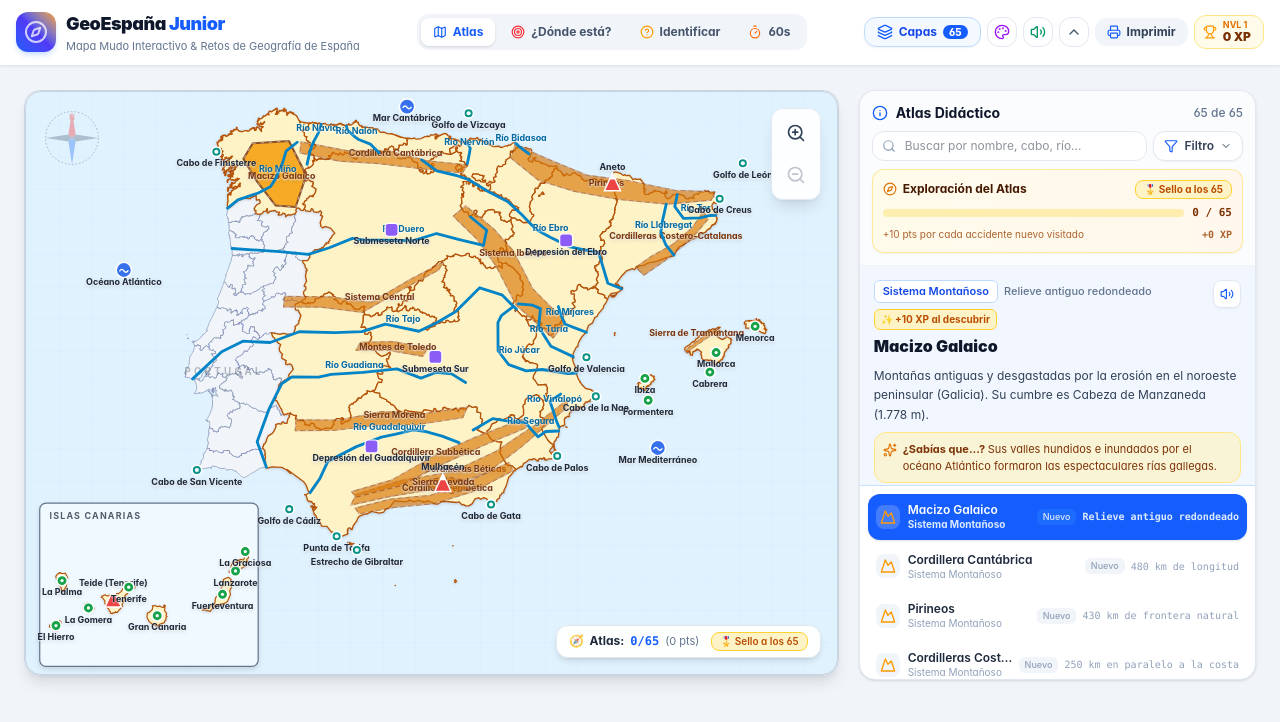
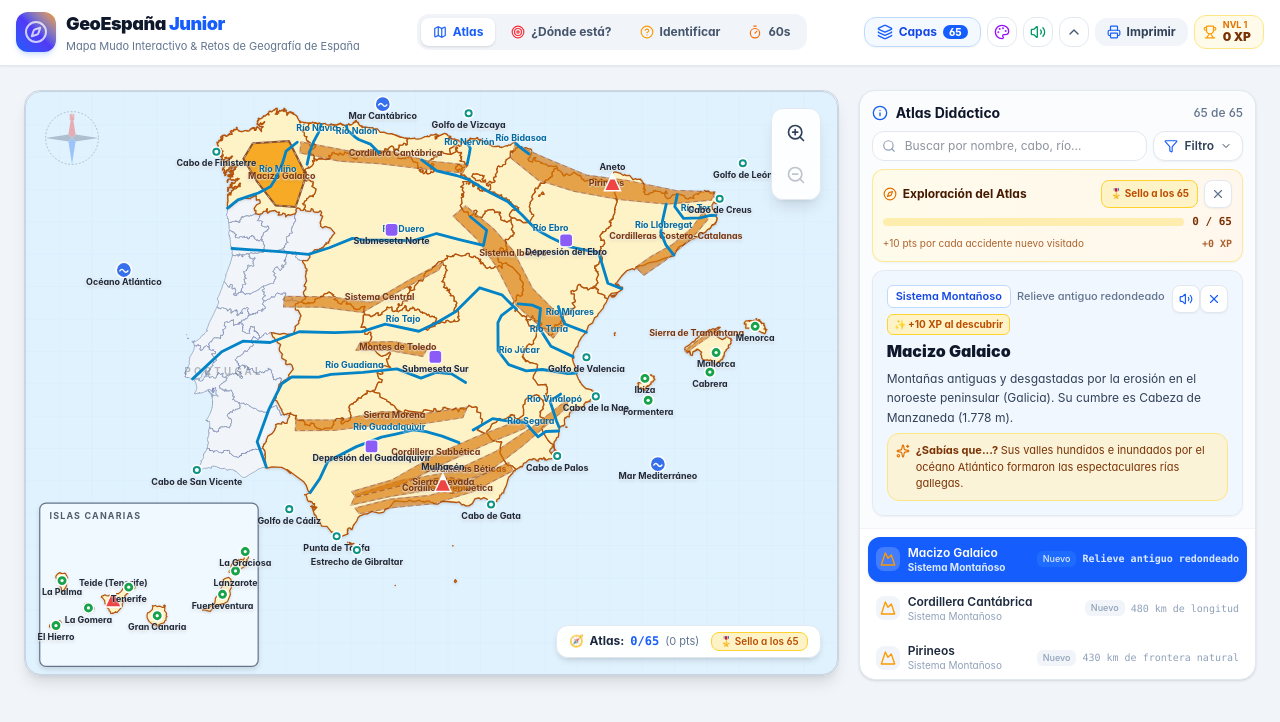
Before and after one commit to pmacia/mapa-mudo, a React (Vite) app: page / in a window 1280 px wide. Shown: the top 722 px of the page. Built offline with nearby package versions, Linux system fonts and the light colour scheme.

Commit message:
feat: add real Spanish map cartographic data
Integrate initial vector paths for the Spanish map and update ExplorePanel interface to support nullable selection and extended UI state.

```diff
--- a/src/App.tsx
+++ b/src/App.tsx
@@ -456,7 +456,7 @@ export default function App() {
             className="flex items-center gap-2 px-5 py-3 bg-blue-600 hover:bg-blue-700 text-white rounded-full font-bold text-xs shadow-xl active:scale-95 transition-transform border border-blue-400/40 cursor-pointer"
           >
             <List className="w-4 h-4" />
-            <span>Ver Fichas y Lista ({activeElements.length})</span>
+            <span>Accidentes ({activeElements.length})</span>
             <ChevronUp className="w-4 h-4" />
           </button>
         </div>
--- a/src/components/Explore/ExplorePanel.tsx
+++ b/src/components/Explore/ExplorePanel.tsx
@@ -24,7 +24,7 @@ import {
 interface ExplorePanelProps {
   elements: GeoElement[];
   selectedElement: GeoElement | null;
-  onSelectElement: (element: GeoElement) => void;
+  onSelectElement: (element: GeoElement | null) => void;
   activeCategory?: CategoryType | 'todos';
   onCategoryChange?: (cat: CategoryType | 'todos') => void;
   visitedAtlasIds?: string[];
@@ -57,6 +57,7 @@ export const ExplorePanel: React.FC<ExplorePanelProps> = ({
   const [selectedCat, setSelectedCat] = useState<CategoryType | 'todos'>(activeCategory);
   const [isFilterDropdownOpen, setIsFilterDropdownOpen] = useState(false);
   const filterDropdownRef = useRef<HTMLDivElement>(null);
+  const [showProgressCard, setShowProgressCard] = useState(true);
 
   // Sync if prop changes
   useEffect(() => {
@@ -117,7 +118,7 @@ export const ExplorePanel: React.FC<ExplorePanelProps> = ({
 
   return (
     <div className="flex flex-col h-[650px] max-h-[calc(100vh-210px)] bg-white dark:bg-slate-900 border border-slate-200 dark:border-slate-800 rounded-2xl shadow-sm overflow-hidden">
-      {/* Header, Search & Category Filter (Compact layout saving maximum vertical space) */}
+      {/* Header, Search, Category Filter (Compact layout saving maximum vertical space), detalles de la selección (opcional) */}
       <div className="p-3 border-b border-slate-100 dark:border-slate-800 flex flex-col gap-2 shrink-0 bg-slate-50/50 dark:bg-slate-900/50">
         <div className="flex items-center justify-between">
           <div className="flex items-center gap-2">
@@ -233,6 +234,7 @@ export const ExplorePanel: React.FC<ExplorePanelProps> = ({
         </div>
 
         {/* Atlas Gamification Progress Card */}
+        {showProgressCard && (
         <div className="bg-gradient-to-r from-amber-50 to-orange-50 dark:from-amber-950/40 dark:to-orange-950/20 border border-amber-200/80 dark:border-amber-900/60 rounded-xl p-2.5 flex flex-col gap-1.5 shadow-xs">
           <div className="flex items-center justify-between text-xs">
             <div className="flex items-center gap-1.5 font-bold text-amber-950 dark:text-amber-200">
@@ -240,19 +242,33 @@ export const ExplorePanel: React.FC<ExplorePanelProps> = ({
               <span>Exploración del Atlas</span>
             </div>
 
+            <div className="flex items-center justify-end gap-1.5">
               {atlasStampUnlocked ? (
                 <button
                   onClick={onOpenStampModal}
-                className="flex items-center gap-1 bg-amber-500 hover:bg-amber-600 active:scale-95 text-white text-[10px] font-black px-2 py-0.5 rounded-lg shadow-xs cursor-pointer transition-transform"
+                  className="h-7 flex items-center justify-center gap-1 bg-amber-500 hover:bg-amber-600 active:scale-95 text-white text-[10px] font-black px-2 rounded-lg shadow-xs cursor-pointer transition-transform"
                   title="¡Sello Real Conseguido! Pulsa para ver"
                 >
                   <span>🎖️ Sello Obtenido</span>
                 </button>
               ) : (
-              <span className="text-[10px] font-bold text-amber-700 dark:text-amber-300 bg-amber-100 dark:bg-amber-900/40 border border-amber-300 dark:border-amber-800 px-2 py-0.5 rounded-lg">
+                <span className="h-7 flex items-center justify-center text-[10px] font-bold text-amber-700 dark:text-amber-300 bg-amber-100 dark:bg-amber-900/40 border border-amber-300 dark:border-amber-800 px-2 rounded-lg">
                   🎖️ Sello a los 65
                 </span>
               )}
+
+              {/* Botón para cerrar la Progress Card */}
+              <button
+                type="button"
+                onClick={() => setShowProgressCard(false)}
+                className="h-7 w-7 shrink-0 flex items-center justify-center bg-white dark:bg-slate-800 hover:bg-red-100 dark:hover:bg-red-900/30 text-slate-500 dark:text-slate-400 hover:text-red-600 dark:hover:text-red-400 rounded-lg border border-slate-200 dark:border-slate-700 transition-colors shadow-xs cursor-pointer"
+                title="Cerrar progreso"
+                aria-label="Cerrar progreso"
+              >
+                <X className="w-3.5 h-3.5" />
+              </button>
+            </div>
+
           </div>
 
           {/* Progress bar and counter */}
@@ -280,11 +296,11 @@ export const ExplorePanel: React.FC<ExplorePanelProps> = ({
             </span>
           </div>
         </div>
-      </div>
+        )}
 
       {/* Selected Element Detailed Card (If any is selected) */}
       {selectedElement && (
-        <div className="p-3.5 bg-blue-50/80 dark:bg-slate-800/95 border-b border-blue-200/80 dark:border-slate-700 flex flex-col gap-2 shrink-0 max-h-[220px] overflow-y-auto scrollbar-thin">
+        <div className="p-3.5 bg-blue-50/80 dark:bg-slate-800/95 border border-slate-200/80 dark:border-slate-900/60 rounded-xl p-2.5 flex flex-col gap-1.5 shadow-xs">
           <div className="flex items-start justify-between">
             <div>
               <div className="flex items-center gap-1.5 flex-wrap">
@@ -311,12 +327,22 @@ export const ExplorePanel: React.FC<ExplorePanelProps> = ({
               </h3>
             </div>
 
+            {/* Botón para escuchar el nombre */}
             <button
               onClick={() => speakSpanish(selectedElement.name)}
               className="p-1.5 bg-white dark:bg-slate-800 hover:bg-blue-100 dark:hover:bg-slate-700 text-blue-600 dark:text-blue-400 rounded-lg border border-slate-200 dark:border-slate-700 transition-colors shadow-xs cursor-pointer"
               title="Escuchar pronunciación"
             >
               <Volume2 className="w-3.5 h-3.5" />
+            </button>
+
+            {/* Botón para cerrar la tarjeta de detalles */}
+            <button
+              onClick={() => onSelectElement(null)}
+              className="p-1.5 bg-white dark:bg-slate-800 hover:bg-blue-100 dark:hover:bg-slate-700 text-blue-600 dark:text-blue-400 rounded-lg border border-slate-200 dark:border-slate-700 transition-colors shadow-xs cursor-pointer"
+              title="Cerrar descripción"
+            >
+              <X className="w-3.5 h-3.5" />
             </button>
           </div>
 
@@ -333,6 +359,9 @@ export const ExplorePanel: React.FC<ExplorePanelProps> = ({
           </div>
         </div>
       )}
+
+      </div>
+
 
       {/* List of Geographic Elements */}
       <div className="flex-1 overflow-y-auto p-2 space-y-1 scrollbar-thin">
--- a/src/data/realSpainMapData.ts
+++ b/src/data/realSpainMapData.ts
@@ -196,8 +196,8 @@ export const REAL_SPAIN_MAP = {
   },
   "estrecho_gibraltar": {"x":408,"y":566},
   "oceano_atlantico": {"x":120,"y":220},
-  "mar_cantabrico": {"x":470.0,"y":18.0},
-  "mar_mediterraneo": {"x":780,"y":440},
+  "mar_cantabrico": {"x":440.0,"y":15.0},
+  "mar_mediterraneo": {"x":780,"y":460},
   "mallorca": {"x":852,"y":322},
   "menorca": {
     "x": 900.2,
```
Lines whose indentation alone changed are shown as unchanged.
